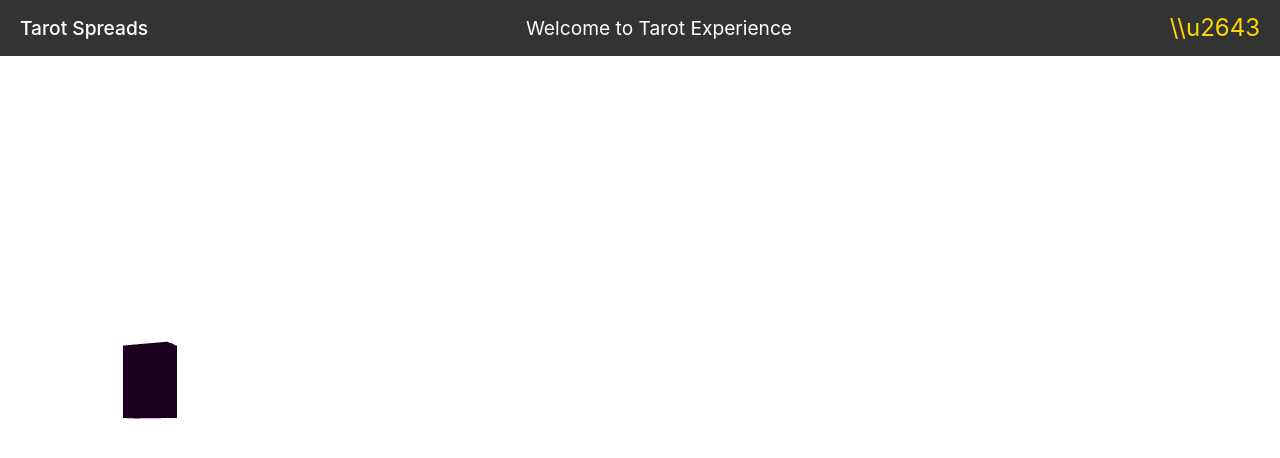
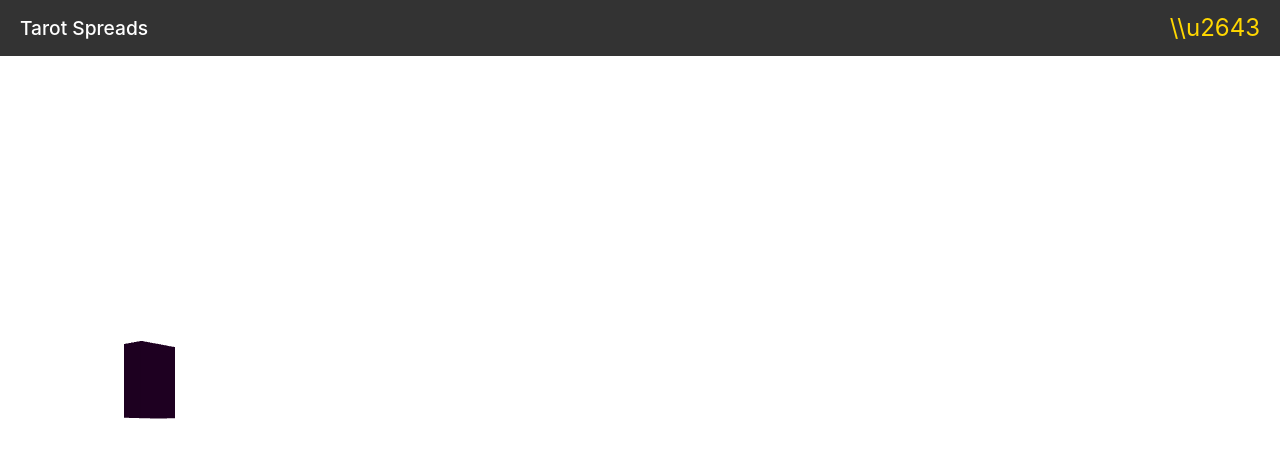
Before and after one commit to kikidesigns/craftGarden, a React (Vite) app: page /tarot in a window 1280 px wide. Shown: the top 458 px of the page. Built offline with nearby package versions, Linux system fonts and the light colour scheme.

Commit message:
Refactor HotBar component to improve readability and maintainability in App.tsx.

```diff
--- a/src/App.tsx
+++ b/src/App.tsx
@@ -23,7 +23,6 @@ function HotBar({ setSelectedSpread }) {
           </div>
         )}
       </div>
-      <span className="welcome-message">Welcome to Tarot Experience</span>
       <span className="jupiter-symbol">
         \\u2643
       </span>
```
